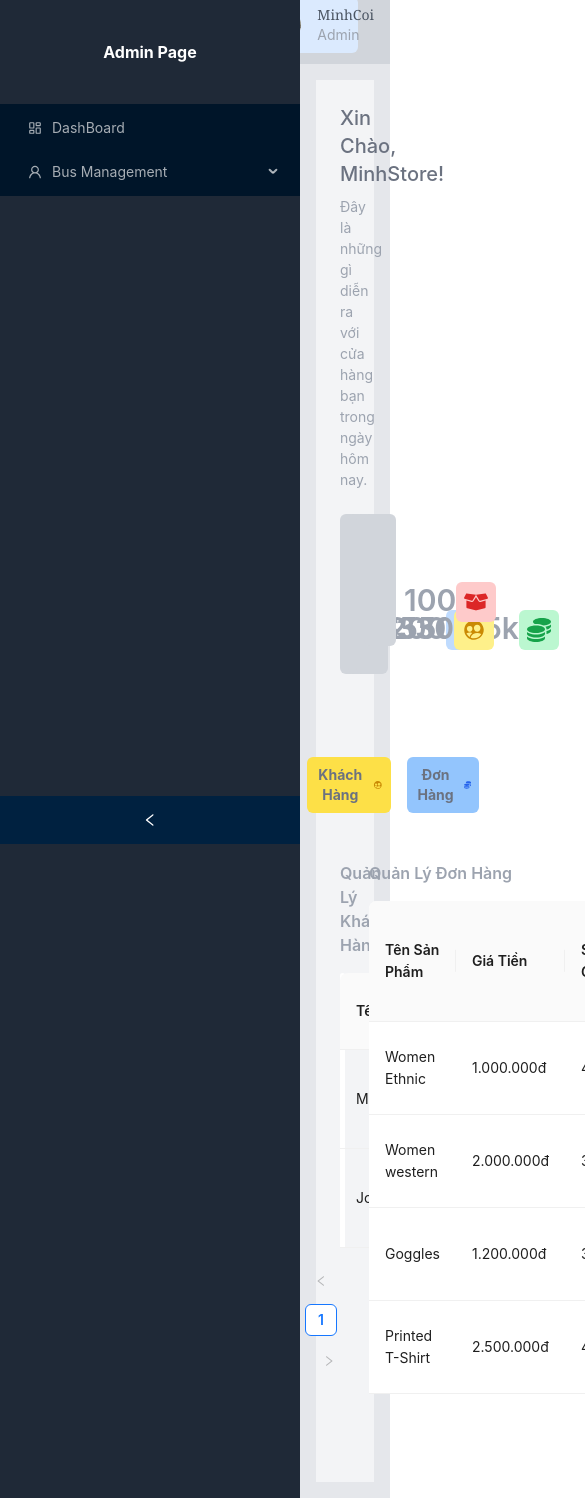
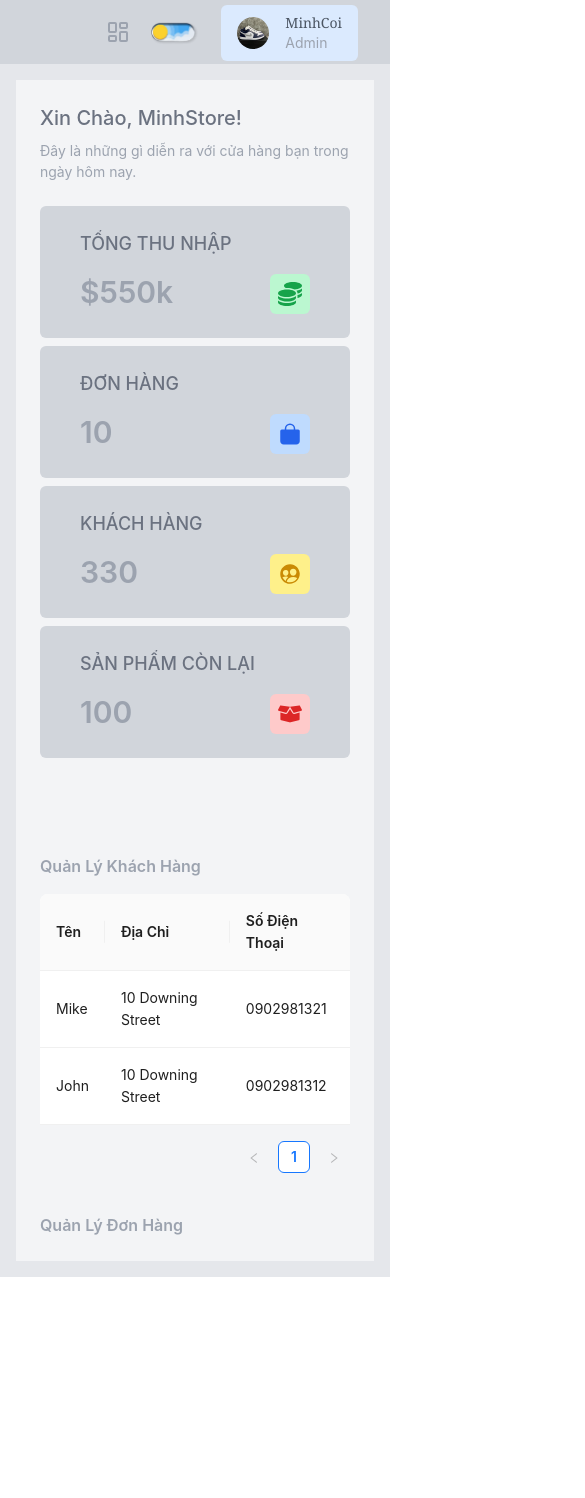
Before and after one commit to BlinhNhi/MinhStore, a React (Create React App) app in the folder front_end/: page /admin/dashboard in a window 390 px wide. Shown: the top 1498 px of the page, 585 px wide, since content can reach past the window. After the commit the page ends 1277 px from the top, so only its background shows below. Built offline with nearby package versions, Linux system fonts and the light colour scheme.

Commit message:
fix reponsive from admin page

```diff
--- a/front_end/package.json
+++ b/front_end/package.json
@@ -15,6 +15,7 @@
     "history": "^4.10.0",
     "react": "^18.2.0",
     "react-chartjs-2": "^5.2.0",
+    "react-countup": "^6.5.3",
     "react-dom": "^18.2.0",
     "react-highlight-words": "^0.20.0",
     "react-icons": "^5.3.0",
--- a/front_end/src/components/Admin/AdminAvatar.js
+++ b/front_end/src/components/Admin/AdminAvatar.js
@@ -39,7 +39,7 @@ export default function AdminAvatar(props) {
 
     return <Popover placement="bottomRight" title={userLogin?.email} content={content} trigger="click">
         <button className=''>
-            <div className='flex items-center gap-4 bg-blue-100 px-4 py-2 rounded-md hover:bg-blue-200'>
+            <div className='flex items-center gap-4 bg-blue-100 px-4 py-2 rounded-md mt-4 hover:bg-blue-200'>
                 <img src={Image1} className='w-[32px] h-[32px]  rounded-full' alt=''></img>
                 <div className='flex flex-col items-start justify-between '>
                     <h1 className='font-serif text-sm text-gray-600'>{userLogin?.name}</h1>
--- a/front_end/src/components/CardDashBoard/CardDashBoard.js
+++ b/front_end/src/components/CardDashBoard/CardDashBoard.js
@@ -1,16 +1,19 @@
 import { FaCoins } from "react-icons/fa6";
 import { IoBag, IoPeopleCircle } from "react-icons/io5";
 import { FaBoxOpen } from "react-icons/fa";
+import CountUp from 'react-countup';
 
 function CardDashBoard() {
     return (
         <div>
-            <div className="grid grid-cols-4 place-items-start gap-2 mt-4" >
+            <div className="grid 2xl:grid-cols-4 xl:grid-cols-4 lg:grid-cols-2 place-items-start gap-2 mt-4" >
                 <div className="bg-gray-300 rounded-md p-4 hover:-translate-y-2 duration-500 w-full hover:shadow-md">
                     <div className="flex flex-col gap-4 text-gray-500 px-6 py-2 ">
                         <h2 className="font-medium text-lg uppercase text-ellipsis overflow-hidden line-clamp-2">Tổng Thu Nhập</h2>
                         <div className="flex items-start justify-between">
-                            <h1 className="font-semibold text-3xl text-gray-400">$550.25k</h1>
+                            <h1 className="font-semibold text-3xl text-gray-400">
+                                $<CountUp end={550.25} />k
+                            </h1>
                             <div className="p-2 rounded-md bg-green-200 text-2xl"><FaCoins className="text-green-600" /></div>
                         </div>
                     </div>
@@ -20,7 +23,9 @@ function CardDashBoard() {
                     <div className="flex flex-col gap-4 text-gray-500 px-6 py-2 ">
                         <h2 className="font-medium text-lg uppercase text-ellipsis overflow-hidden line-clamp-2">Đơn Hàng</h2>
                         <div className="flex items-start justify-between">
-                            <h1 className="font-semibold text-3xl text-gray-400">200</h1>
+                            <h1 className="font-semibold text-3xl text-gray-400">
+                                <CountUp end={10} />
+                            </h1>
                             <div className="p-2 rounded-md bg-blue-200 text-2xl"><IoBag className="text-blue-600" /></div>
                         </div>
                     </div>
@@ -30,7 +35,7 @@ function CardDashBoard() {
                     <div className="flex flex-col gap-4 text-gray-500 px-6 py-2 ">
                         <h2 className="font-medium text-lg uppercase text-ellipsis overflow-hidden line-clamp-2">Khách Hàng</h2>
                         <div className="flex items-start justify-between">
-                            <h1 className="font-semibold text-3xl text-gray-400">330</h1>
+                            <h1 className="font-semibold text-3xl text-gray-400"><CountUp end={330} /></h1>
                             <div className="p-2 rounded-md bg-yellow-200 text-2xl"><IoPeopleCircle className="text-yellow-600" /></div>
                         </div>
                     </div>
@@ -40,7 +45,7 @@ function CardDashBoard() {
                     <div className="flex flex-col gap-4 text-gray-500 px-6 py-2 ">
                         <h2 className="font-medium text-lg uppercase text-ellipsis overflow-hidden line-clamp-1">Sản Phẩm Còn Lại</h2>
                         <div className="flex items-start justify-between">
-                            <h1 className="font-semibold text-3xl text-gray-400">100</h1>
+                            <h1 className="font-semibold text-3xl text-gray-400"><CountUp end={100} /></h1>
                             <div className="p-2 rounded-md bg-red-200 text-2xl"><FaBoxOpen className="text-red-600" /></div>
                         </div>
                     </div>
--- a/front_end/src/components/ChartAdmin/ChartAdmin.js
+++ b/front_end/src/components/ChartAdmin/ChartAdmin.js
@@ -36,6 +36,15 @@ function ChartAdmin() {
     const months = ["January", "February", "March", "April", "May", "June", "July", "August", "September", "October", "November", "December"];
     const data = {
         labels: months,
+        options: {
+            responsive: true, // Tự động responsive
+            maintainAspectRatio: false, // Cho phép tùy chỉnh tỉ lệ
+            scales: {
+                y: {
+                    beginAtZero: true
+                }
+            }
+        },
         datasets: [
             {
                 label: "Tổng Doanh Thu Theo Tháng",
@@ -65,14 +74,18 @@ function ChartAdmin() {
                 borderDash: [5, 5],
                 hidden: !isRevenueVisible
             },
+
         ],
     };
 
     return (
         <div>
             <div>
-                <Bar height={100} data={data} />
-                <div className='flex items-center justify-center gap-4 mt-8'>
+                <div className='2xl:h-[100] xl:h-[100] lg:h-[90] md:h-[80]   hidden md:block lg:block xl:block 2xl:block'>
+                    <Bar data={data} className='' />
+                </div>
+
+                <div className='hidden items-center justify-center gap-4 mt-8 md:flex lg:flex xl:flex 2xl:flex'>
                     {!isOrderVisible ?
                         <button className='flex items-center gap-2 p-2 rounded-md bg-green-300 opacity-50' onClick={() => setOrderVisible(!isOrderVisible)}>
                             <p className='text-sm font-normal text-gray-500'>Doanh Thu</p> <IoBag className='text-green-600 text-xs'></IoBag>
--- a/front_end/src/components/TableAdmin/TableAdmin.js
+++ b/front_end/src/components/TableAdmin/TableAdmin.js
@@ -130,6 +130,7 @@ function TableAdmin() {
         {
             title: "Hình Ảnh",
             dataIndex: "image",
+            width: '15%',
             key: "image",
             render: (text, data, index) => {
                 console.log(data);
@@ -148,15 +149,15 @@ function TableAdmin() {
 
     return (
         <div className='mt-10'>
-            <div className='flex items-start gap-6'>
-                <div className='flex flex-col gap-4 w-1/2'>
+            <div className='flex flex-col 2xl:flex-row xl:flex-row items-start gap-6'>
+                <div className='flex flex-col gap-4 2xl:w-1/2 xl:w-1/2 w-full'>
                     <h2 className='font-semibold text-gray-400 text-base'>Quản Lý Khách Hàng</h2>
                     <Table columns={columnsUser} dataSource={dataUser} rowKey={'id'} />
                 </div>
 
                 <div className='flex flex-col gap-4'>
                     <h2 className='font-semibold text-gray-400 text-base'>Quản Lý Đơn Hàng</h2>
-                    <Table columns={columnsOrder} dataSource={dataOrder} rowKey={'id'} />
+                    {/* <Table columns={columnsOrder} dataSource={dataOrder} rowKey={'id'} /> */}
                 </div>
             </div>
         </div>
--- a/front_end/src/templates/AdminTemplate.js
+++ b/front_end/src/templates/AdminTemplate.js
@@ -40,10 +40,13 @@ function AdminTemplate(props) {
     return <Route {...restProps} render={(propsRoute) => { //props.location, props.history, props.match
         return <Fragment>
             <Layout style={{ minHeight: '100vh', }}>
-                <Sider className="bg-gray-800" collapsible width={300} collapsed={collapsed} onCollapse={(value) => setCollapsed(value)}>
-                    <div className="demo-logo-vertical text-white text-base font-bold text-center my-10" >Admin Page</div>
-                    <Menu theme="dark" defaultSelectedKeys={selectedKey} mode="inline" items={itemsAdmin} />
-                </Sider>
+                <div className="bg-bg-blue 2xl:block xl:block lg:block md:block sm:hidden hidden">
+                    <Sider collapsible width={300} collapsed={collapsed} onCollapse={(value) => setCollapsed(value)}>
+                        <div className="demo-logo-vertical text-white text-base font-bold text-center my-10 bg-bg-blue 2xl:block xl:block lg:block md:block sm:hidden" >Admin Page</div>
+                        <Menu theme="dark" defaultSelectedKeys={selectedKey} mode="inline" items={itemsAdmin} />
+                    </Sider>
+                </div>
+
                 <Layout className="bg-gray-200 dark:bg-gray-700">
                     <Header
                         className="bg-gray-300 dark:bg-gray-800 flex items-center justify-end pr-8"
@@ -58,6 +61,7 @@ function AdminTemplate(props) {
                             </div>
                         </div>
                     </Header>
+
                     <Content style={{ margin: '16px' }}>
                         <div
                             className="p-6 min-h-80 bg-gray-100 dark:bg-gray-600"
--- a/front_end/tailwind.config.js
+++ b/front_end/tailwind.config.js
@@ -15,6 +15,9 @@ module.exports = {
           DEFAULT: "1rem",
           sm: "3rem"
         }
+      },
+      backgroundColor: {
+        'bg-blue': 'rgb(4, 21, 39)',
       }
     },
   },
```
Also changed, not shown: 1 other file (tests, documents, lock files or other folders).
